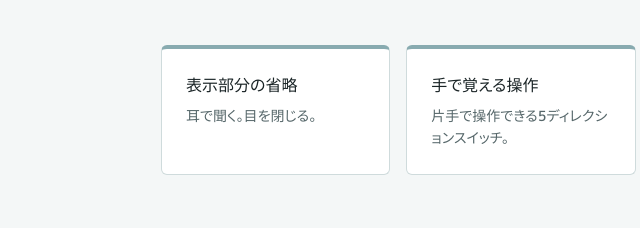
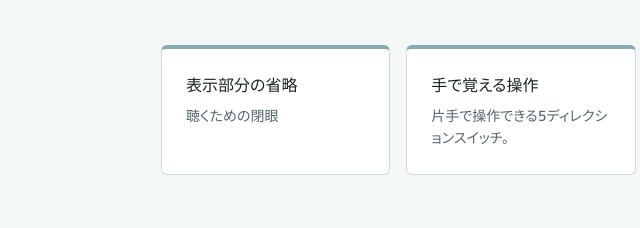
Before and after one commit to sanhachi/3Hachi6-Electronics, a plain HTML site: page devices/f100.html in a window 1280 px wide. Shown: the part 1018-1246 px from the top of the page, 119-759 px from the left. Drawn offline with Linux system fonts and the light colour scheme; a web font is replaced by a local one.

Commit message:
Update f100.html

```diff
--- a/devices/f100.html
+++ b/devices/f100.html
@@ -42,7 +42,7 @@
 
             <li class="highlight">
               <h3>表示部分の省略</h3>
-              <p>耳で聞く。目を閉じる。</p>
+              <p>聴くための閉眼</p>
             </li>
 
             <li class="highlight">
```
